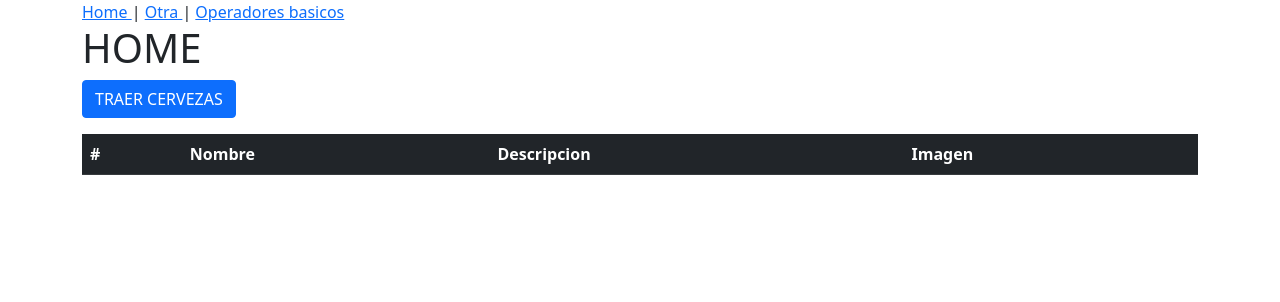
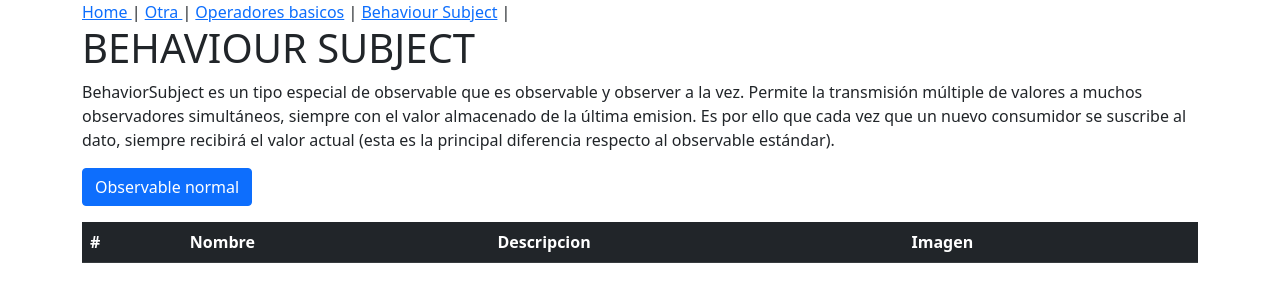
Before and after one commit to anguleando/rxjs, an Angular app: page /behaviourSubject in a window 1280 px wide. Before the commit this address led to /home. Shown: the top 302 px of the page. Built offline with nearby package versions, Linux system fonts and the light colour scheme.

Commit message:
Tal como se quedó en la clase del martes

```diff
--- a/src/app/app-routing.module.ts
+++ b/src/app/app-routing.module.ts
@@ -1,5 +1,6 @@
 import { NgModule } from '@angular/core';
 import { RouterModule, Routes } from '@angular/router';
+import { BehavioursubjectComponent } from './components/behavioursubject/behavioursubject.component';
 import { HomeComponent } from './components/home/home.component';
 import { OperadoresBasicosComponent } from './components/operadores-basicos/operadores-basicos.component';
 import { OtherComponent } from './components/other/other.component';
@@ -18,6 +19,10 @@ const routes: Routes = [
     component: OperadoresBasicosComponent
   },
   {
+    path:'behaviourSubject',
+    component: BehavioursubjectComponent
+  },
+  {
     path:'**',
     redirectTo: '/home'
   }
--- a/src/app/app.component.html
+++ b/src/app/app.component.html
@@ -3,7 +3,9 @@
 
   <a routerLinkActive="active" routerLink="/other">Otra </a> |
 
-  <a routerLinkActive="active" routerLink="/operadores-basico">Operadores basicos</a>
+  <a routerLinkActive="active" routerLink="/operadores-basico">Operadores basicos</a> |
+
+  <a routerLinkActive="active" routerLink="/behaviourSubject">Behaviour Subject</a> |
 
   <router-outlet></router-outlet>
 </div>
--- a/src/app/app.module.ts
+++ b/src/app/app.module.ts
@@ -8,6 +8,7 @@ import { AppComponent } from './app.component';
 import { HomeComponent } from './components/home/home.component';
 import { OtherComponent } from './components/other/other.component';
 import { OperadoresBasicosComponent } from './components/operadores-basicos/operadores-basicos.component';
+import { BehavioursubjectComponent } from './components/behavioursubject/behavioursubject.component';
 
 @NgModule({
   declarations: [
@@ -15,6 +16,7 @@ import { OperadoresBasicosComponent } from './components/operadores-basicos/oper
     HomeComponent,
     OtherComponent,
     OperadoresBasicosComponent,
+    BehavioursubjectComponent,
   ],
   imports: [
     BrowserModule,
--- /dev/null
+++ b/src/app/components/behavioursubject/behavioursubject.component.html
@@ -0,0 +1,27 @@
+<h1>BEHAVIOUR SUBJECT</h1>
+<p> BehaviorSubject es un tipo especial de observable que es observable y observer a la vez.
+    Permite la transmisión múltiple de valores a muchos observadores simultáneos, siempre con el valor almacenado de la última emision.
+    Es por ello que cada vez que un nuevo consumidor se suscribe al dato, siempre recibirá el valor actual (esta es la principal diferencia respecto al observable estándar).
+</p>
+
+    <p><button type="button" class="btn btn-primary" (click)="observableNormal()">Observable normal</button></p>
+
+
+<table class="table table-dark table-striped">
+  <thead>
+    <tr>
+      <th scope="col">#</th>
+      <th scope="col">Nombre</th>
+      <th scope="col">Descripcion</th>
+      <th scope="col">Imagen</th>
+    </tr>
+  </thead>
+  <tbody>
+    <tr *ngFor="let cerveza of arrayCervezas">
+      <th scope="row">{{ cerveza?.id }}</th>
+      <td>{{ cerveza?.name }}</td>
+      <td>{{ cerveza?.description }}</td>
+      <td><img [src]="cerveza?.image_url" [alt]="cerveza?.description" class="img-thumbnail"></td>
+    </tr>
+  </tbody>
+</table>
--- /dev/null
+++ b/src/app/components/behavioursubject/behavioursubject.component.ts
@@ -0,0 +1,62 @@
+import { Component, OnInit } from '@angular/core';
+import { Observable } from 'rxjs';
+import { Cerveza } from 'src/app/models/cerveza.interface';
+
+@Component({
+  selector: 'app-behavioursubject',
+  templateUrl: './behavioursubject.component.html',
+  styleUrls: ['./behavioursubject.component.scss'],
+})
+export class BehavioursubjectComponent implements OnInit {
+  arrayCervezas: Cerveza[] = [];
+
+  constructor() {}
+
+  ngOnInit(): void {}
+
+  observableNormal() {
+    const obs$ = new Observable<string>((mySubscriber) => {
+      mySubscriber.next('Hola');
+      mySubscriber.next('Como estas?');
+      // Forzar error:
+      // const myError:any = undefined;
+      // myError.kk = 'kk';
+
+      mySubscriber.next('adios');
+
+      mySubscriber.complete();
+
+      mySubscriber.next('XXXXXXXXX');
+    });
+
+    console.log('primer observable');
+    obs$.subscribe(console.log);
+
+    console.log('segundo observable');
+    obs$.subscribe(console.log);
+
+    console.log('tercer observable');
+    obs$.subscribe(console.log);
+
+
+    const obs2$ = new Observable<number>((mySubscriber) => {
+
+      const randomId = setInterval(
+        () => mySubscriber.next( Math.random() ), 2000
+      );
+
+      return () => clearInterval(randomId);
+
+    });
+
+    console.log('primer observable');
+    const mySub1 = obs2$.subscribe(nunRandom => console.log('mySub1', nunRandom));
+
+    console.log('segundo observable');
+    const mySub2 = obs2$.subscribe(nunRandom => console.log('mySub2', nunRandom));
+
+    console.log('tercer observable');
+    const mySub3 = obs2$.subscribe(nunRandom => console.log('mySub3', nunRandom));
+
+  }
+}
--- a/src/app/components/operadores-basicos/operadores-basicos.component.html
+++ b/src/app/components/operadores-basicos/operadores-basicos.component.html
@@ -7,6 +7,8 @@
     <p><button type="button" class="btn btn-primary" (click)="onGetCervezasMergeMap()">TRAER CERVEZAS DE 1 en 1 (mergeMap)</button></p>
     <p><button type="button" class="btn btn-primary" (click)="onGetCervezasMap()">(map) - Transformar el item que te viene</button></p>
     <p><button type="button" class="btn btn-primary" (click)="onGetCervezasPluck()">(pluck) - Quedarte con solo x atributos del objeto que te viene [DEPRECATED, usar map)</button></p>
+    <p><button type="button" class="btn btn-primary" (click)="onGetCervezasFilter()">(filter) - Quedate solo con los items para los que se cumple "X cosa"</button></p>
+    <p><button type="button" class="btn btn-primary" (click)="onGetCervezasCadenasDeOperadores()">Como mezclar todos los operadores que queramos</button></p>
 
 <table class="table table-dark table-striped">
   <thead>
--- a/src/app/components/operadores-basicos/operadores-basicos.component.ts
+++ b/src/app/components/operadores-basicos/operadores-basicos.component.ts
@@ -1,5 +1,5 @@
 import { Component, OnInit } from '@angular/core';
-import { from, map, mergeMap, Observer, of, pluck, switchMap, tap, toArray } from 'rxjs';
+import { filter, from, map, mergeMap, Observer, of, pluck, switchMap, tap, toArray } from 'rxjs';
 import { Cerveza } from 'src/app/models/cerveza.interface';
 import { BeersService } from 'src/app/services/beers.service';
 
@@ -15,6 +15,7 @@ export class OperadoresBasicosComponent implements OnInit {
   myObserver: Observer<any> = {
     next: (dato: any) => { // call back
       console.log('NEXT en subscribe - Res:', dato);
+      // this.arrayCervezas.push(dato);
     },
     error: (err) => {
       console.log('ERROR EN OBSERVABLE:', err);
@@ -45,16 +46,19 @@ export class OperadoresBasicosComponent implements OnInit {
 
       // // *****************************
       // // FUNCIONAMIENTO NORMAL
-      // tap( res => console.log(res)),
+      // tap( res =>  {
+      //   this.arrayCervezas = res;
+      //   console.log('EN subscribe FINAL - Recibo res: ', res);
+      // }),
       // // *****************************
 
-      // PATRON PARA CUALQUIER OPERADOR
-      tap((res: any) => {
-        console.log(res);
-        return res;
-      }),
+      // // PATRON PARA CUALQUIER OPERADOR
+      // tap((res: any) => {
+      //   console.log(res);
+      //   return res;
+      // }),
 
-      // tap(this.myOperadorBody),
+      tap(this.myOperadorBody),
 
       // tap(res => {
       //   console.log('EN tap - res:', res);
@@ -75,12 +79,7 @@ export class OperadoresBasicosComponent implements OnInit {
       // }),
 
     )
-    .subscribe(
-      (res: any) =>  {
-        // this.arrayCervezas = res;
-        console.log('EN subscribe FINAL - Recivo res: ', res);
-
-    });
+    .subscribe();
     // .subscribe(this.myObserver);
 
   }
@@ -88,13 +87,13 @@ export class OperadoresBasicosComponent implements OnInit {
   onGetCervezasMergeMap() {
     console.log('entro en onGetCervezasMergeMap');
 
-    this.beersService.getCervezas().pipe()
+    // this.beersService.getCervezas().pipe()
+    // .subscribe(this.myObserver);
+
+    this.beersService.getCervezas().pipe(
+      mergeMap( (res) => from(res)),
+    )
     .subscribe(this.myObserver);
-
-    // this.beersService.getCervezas().pipe(
-    //   mergeMap( (res) => from(res)),
-    // )
-    // .subscribe(this.myObserver);
 
   }
 
@@ -124,6 +123,7 @@ export class OperadoresBasicosComponent implements OnInit {
   }
 
   onGetCervezasPluck() {
+    // NO MIRAR DEPRECATED
     console.log('entro en onGetCervezasPluck');
     // https://rxjs.dev/api/operators/pluck
 
@@ -139,5 +139,28 @@ export class OperadoresBasicosComponent implements OnInit {
     .subscribe(this.myObserver);
   }
 
+  onGetCervezasFilter() {
+    console.log('entro en onGetCervezasPluck');
 
+    // NOTA!!!!!! Fijarse que getCervezasImproved ya no necesita el mergemap
+    this.beersService.getCervezasImproved().pipe(
+      filter( cerveza => cerveza.name.startsWith('AB')),
+    )
+    .subscribe(this.myObserver);
+
+  }
+
+  onGetCervezasCadenasDeOperadores() {
+    console.log('entro en onGetCervezasCadenasDeOperadores');
+
+    // NOTA!!!!!! Fijarse que getCervezasImproved ya no necesita el mergemap
+    this.beersService.getCervezasImproved().pipe(
+      filter( cerveza => cerveza.name.startsWith('AB')),
+      map( cerveza => cerveza.name ),
+      map( nombres => 'TODOS EMPIEZAN POR AB: ' + nombres),
+      filter( nombres => nombres.endsWith('4')),
+    )
+    .subscribe(this.myObserver);
+
+  }
 }
--- a/src/app/services/beers.service.ts
+++ b/src/app/services/beers.service.ts
@@ -1,5 +1,5 @@
 import { Injectable } from '@angular/core';
-import { Observable } from 'rxjs';
+import { from, mergeMap, Observable } from 'rxjs';
 import { HttpClient } from '@angular/common/http';
 
 import { environment } from 'src/environments/environment';
@@ -18,6 +18,12 @@ export class BeersService {
     return this.http.get<Cerveza[]>(`${this.apiUrlCervezas}/beers?page=1&per_page=80`);
   }
 
+  getCervezasImproved(): Observable<Cerveza> {
+    return this.http.get<Cerveza[]>(`${this.apiUrlCervezas}/beers?page=1&per_page=80`).pipe(
+      mergeMap( (res) => from(res) ));
+    ;
+  }
+
   getCerveza(id_cerveza: number): Observable<Cerveza> {
     return this.http.get<Cerveza>(`${this.apiUrlCervezas}/beers/${id_cerveza}?page=1&per_page=80`);
   }
```
Also changed, not shown: src/app/components/behavioursubject/behavioursubject.component.scss (added), 1 other file (tests, documents, lock files or other folders).
